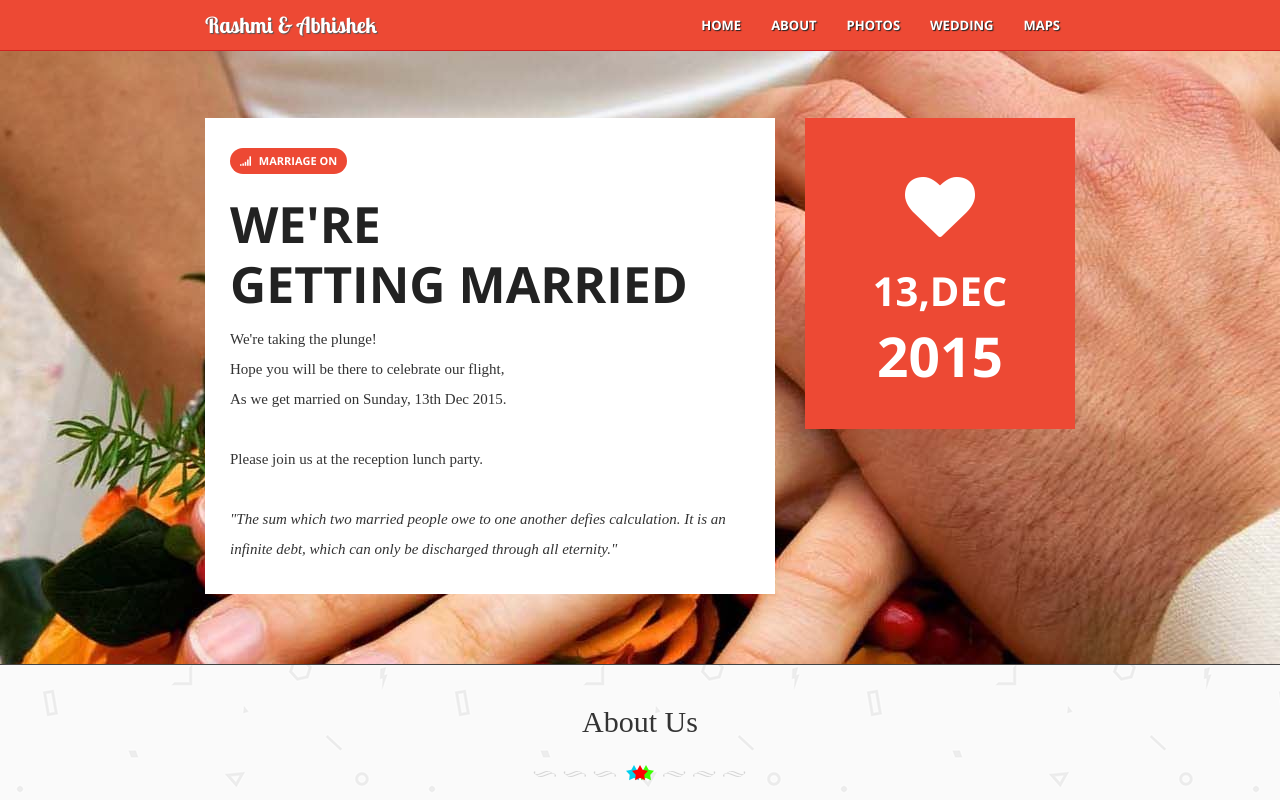
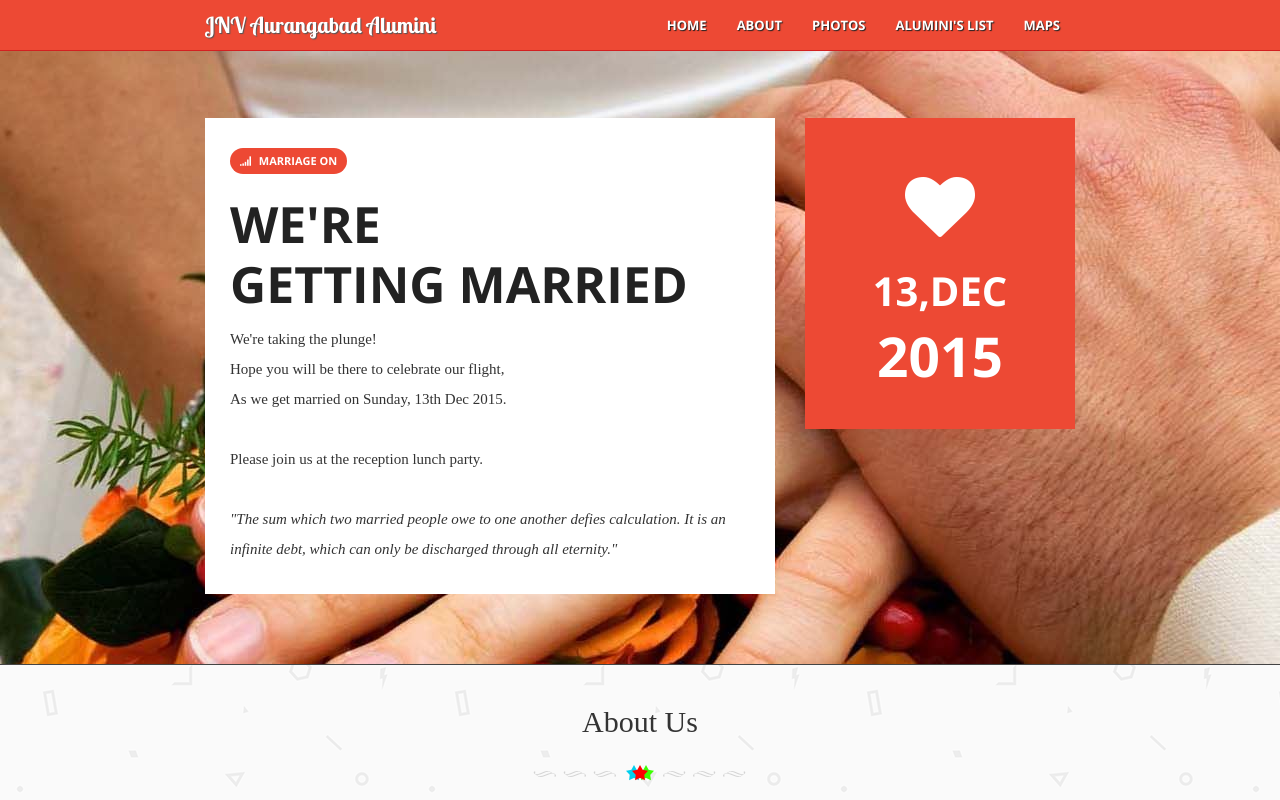
Before and after one commit to jnvbarunalumini/jnvbarunalumini.github.io, a plain HTML site: page index.html in a window 1280 px wide. Shown: the top 800 px of the page. Drawn offline with nearby package versions, Linux system fonts and the light colour scheme; a web font is replaced by a local one.

Commit message:
added the name

```diff
--- a/index.html
+++ b/index.html
@@ -2,7 +2,7 @@
 <html>
 <head>
     <!-- Title here -->
-    <title>Wedding Invitation</title>
+    <title>JNV Aurangabad Alumini</title>
     <!-- Description, Keywords and Author -->
     <meta name="description" content="Arjun and nischit's wedding invitation">
     <meta name="keywords" content="arjun,nischita,wedding, wedding invitation">
@@ -38,7 +38,7 @@
                 <span class="icon-bar"></span>
                 <span class="icon-bar"></span>
             </button>
-            <a class="navbar-brand" href="#">Rashmi &amp; Abhishek</a>
+            <a class="navbar-brand" href="#">JNV Aurangabad Alumini</a>
         </div>
 
         <nav class="collapse navbar-collapse bs-navbar-collapse" role="navigation">
@@ -46,7 +46,7 @@
                 <li><a href="#home" class="anchorLink">Home</a></li>
                 <li><a href="#about" class="anchorLink">About</a></li>
                 <li><a href="#photos" class="anchorLink">Photos</a></li>
-                <li><a href="#wedding" class="anchorLink">Wedding</a></li>
+                <li><a href="#Alumini's List" class="anchorLink">Alumini's List</a></li>
                 <li><a href="#maps" class="anchorLink">Maps</a></li>
             </ul>
         </nav>
```
